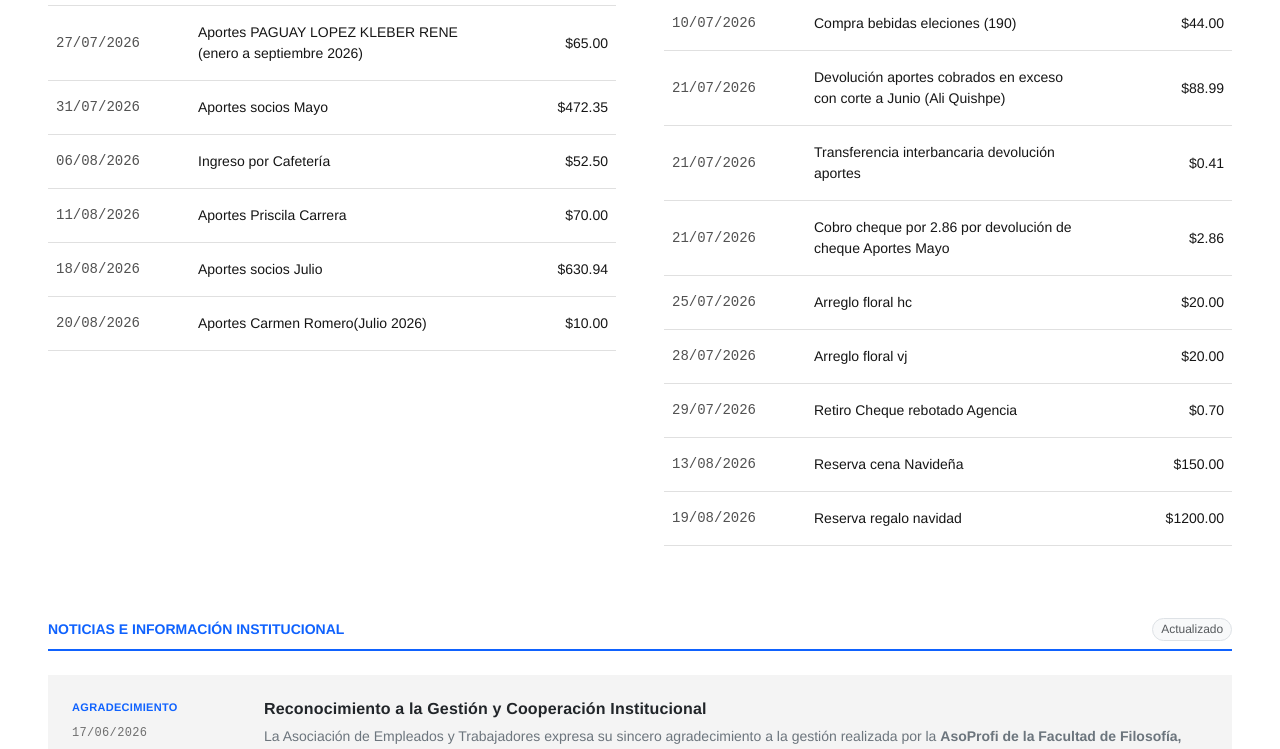
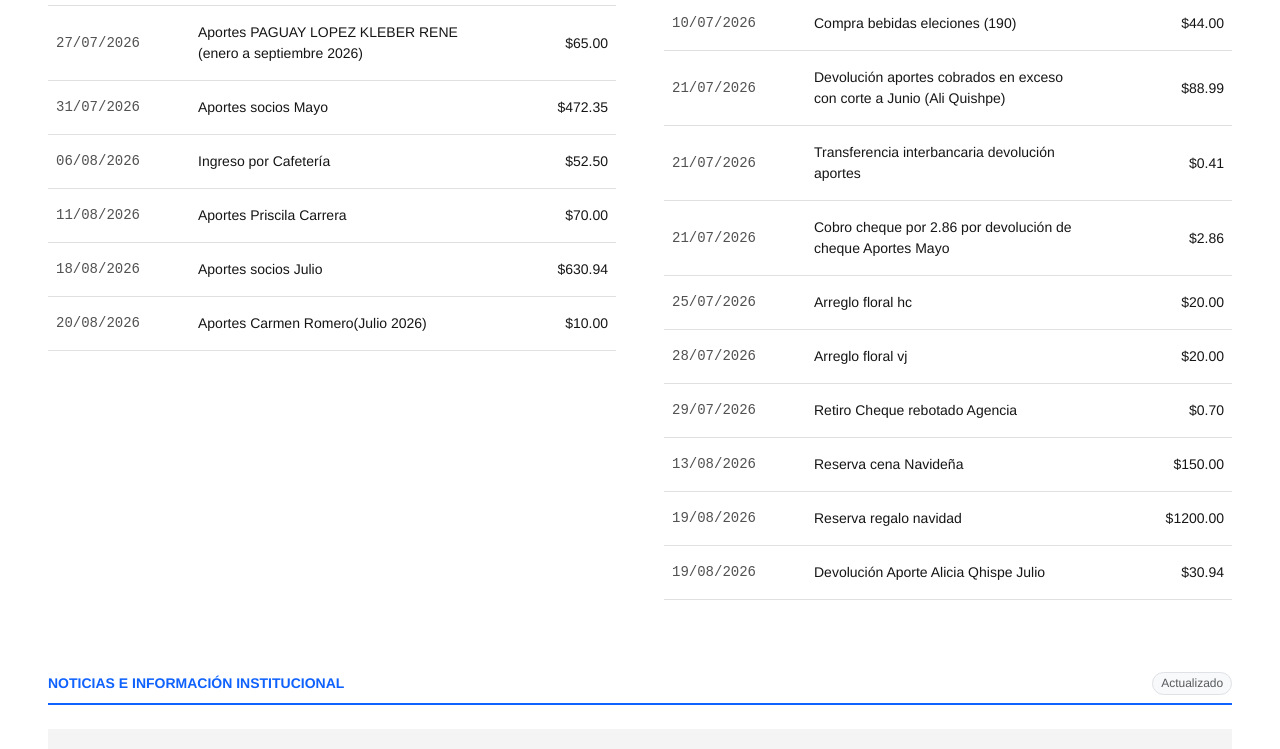
Before and after one commit to jjorgeadrian007/cuentas_aso, a React (Vite) app: page / in a window 1280 px wide. Shown: the part 1118-1867 px from the top of the page. Built offline with nearby package versions, Linux system fonts and the light colour scheme.

Commit message:
devolucion-aporte-AliciaQhispe

```diff
--- a/src/App.jsx
+++ b/src/App.jsx
@@ -44,6 +44,7 @@ export default function DashboardAsociacion() {
     { id: 17, fecha: "29/07/2026", nombre: "Retiro Cheque rebotado Agencia", valor: 0.70 },
     { id: 18, fecha: "13/08/2026", nombre: "Reserva cena Navideña", valor: 150 },
     { id: 19, fecha: "19/08/2026", nombre: "Reserva regalo navidad", valor: 1200 },
+    { id: 20, fecha: "19/08/2026", nombre: "Devolución Aporte Alicia Qhispe Julio", valor: 30.94 },
 
   ]);
 
```
